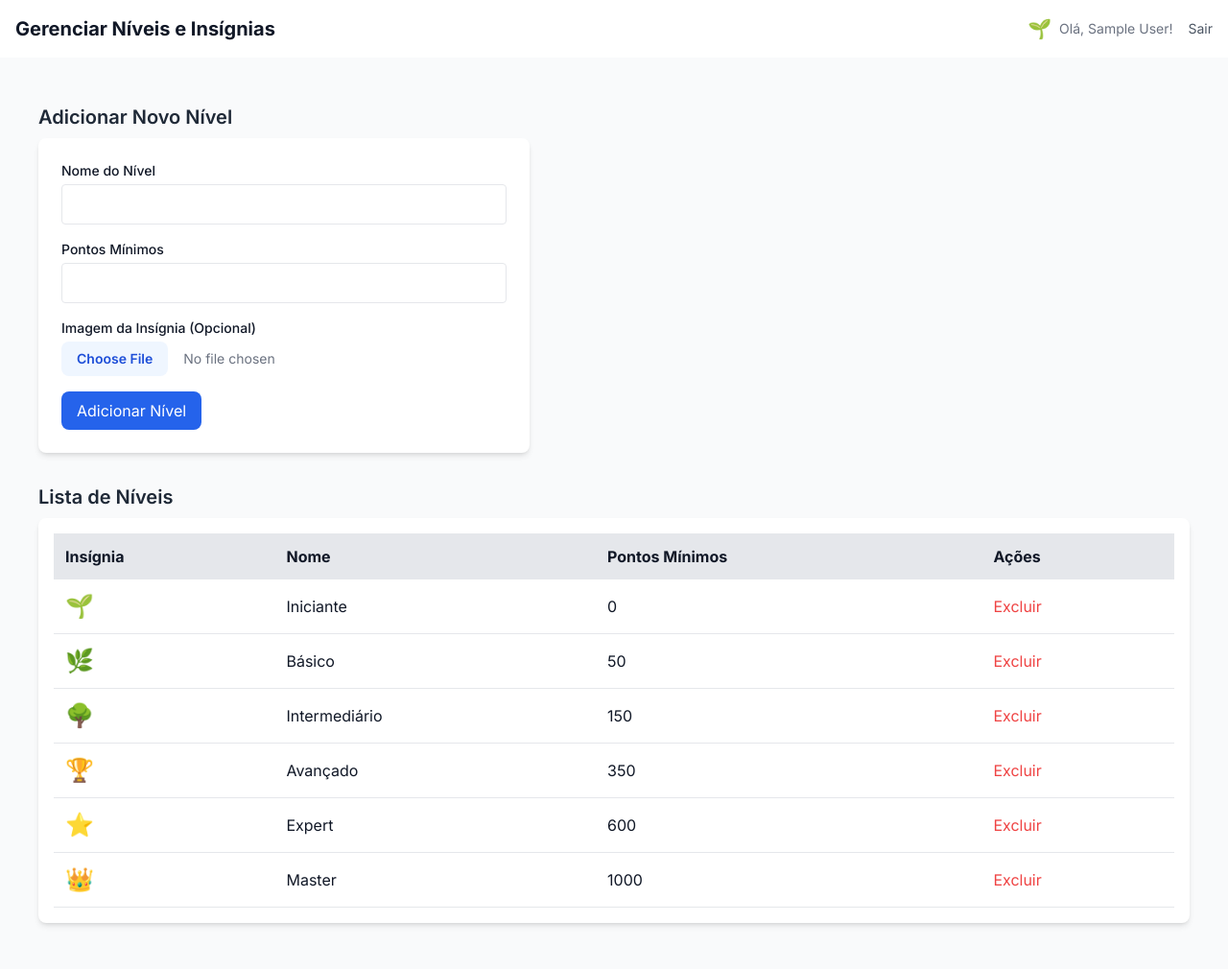
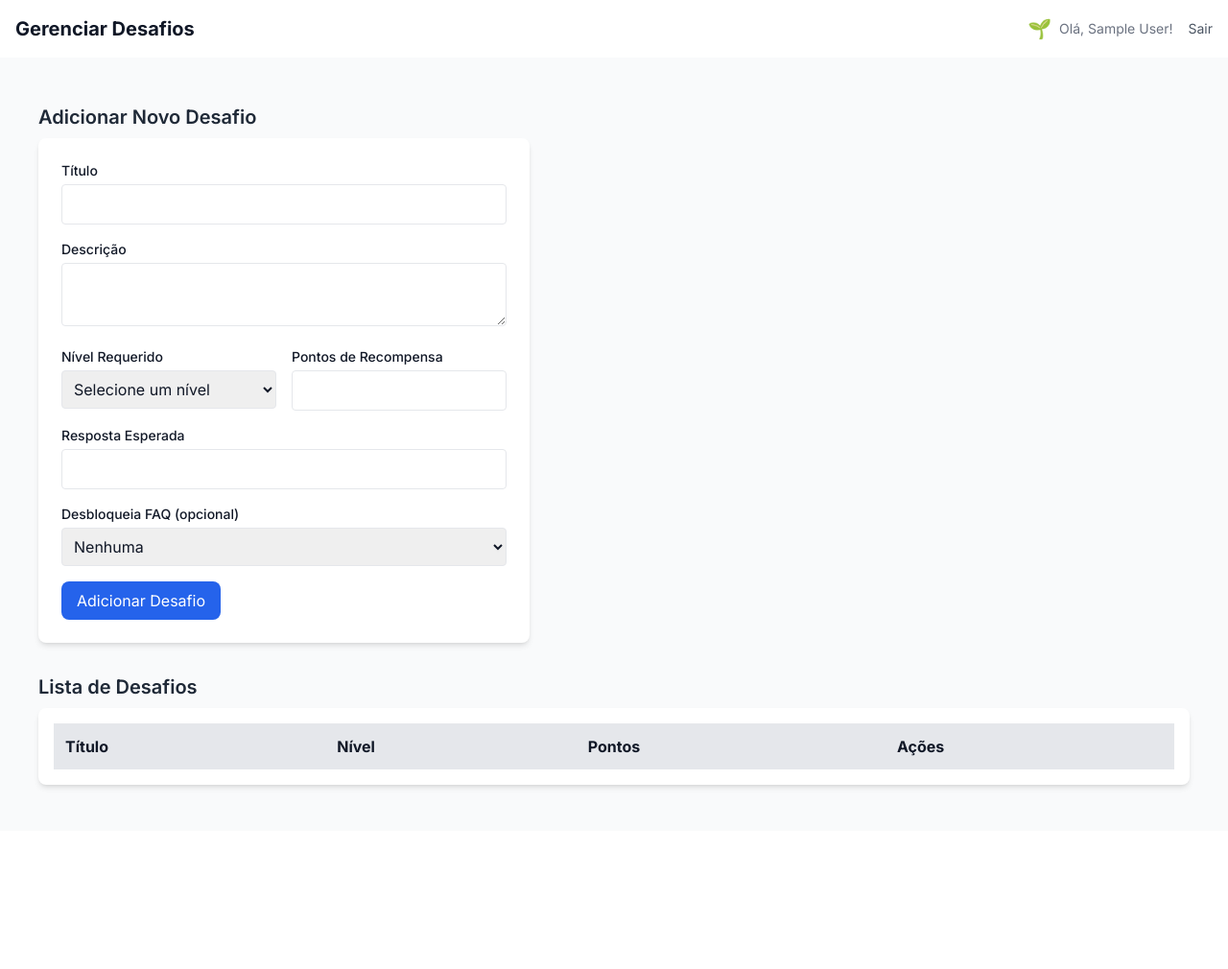
Before and after one commit to AlexandreCalmonJr/service_desk_chat_moderno, a Flask app: page /admin/levels in a window 1280 px wide. Shown: the whole page at 96% size. After the commit the page ends 823 px from the top, so only its background shows below. Run offline with Flask 3, Linux system fonts and the light colour scheme; a user stored in the database is signed in; tables that the repository leaves empty hold one stand-in row (values such as "Sample post"); lists and menus that the app fills with data are empty; some libraries are stand-ins or nearby versions.

Commit message:
ajuste faqs e adcionar levels e dashboard

```diff
--- a/app.py
+++ b/app.py
@@ -329,23 +329,36 @@ def find_faqs_by_keywords(message):
     matches.sort(key=lambda x: x[1], reverse=True)
     return [match[0] for match in matches]
 
+# Substitua a sua função find_faq_by_nlp por esta
 @cache.cached(timeout=600, key_prefix='faq_search')
 def find_faq_by_nlp(message):
-    """Usa o spaCy para extrair palavras-chave e encontrar FAQs relevantes."""
+    """Usa o spaCy para extrair palavras-chave e encontrar FAQs relevantes (versão melhorada)."""
     doc = nlp(message.lower())
-    keywords = {token.lemma_ for token in doc if not token.is_stop and not token.is_punct and token.pos_ in ['NOUN', 'PROPN', 'VERB']}
+    # CORREÇÃO: Lógica de extração de palavras-chave mais abrangente
+    keywords = {token.lemma_ for token in doc if not token.is_stop and not token.is_punct}
+
     if not keywords:
         return []
+
     faqs = FAQ.query.all()
     matches = []
+
     for faq in faqs:
-        question_doc = nlp(faq.question.lower())
-        answer_doc = nlp(faq.answer.lower())
-        faq_keywords = {token.lemma_ for token in question_doc if not token.is_stop and not token.is_punct}
-        faq_keywords.update({token.lemma_ for token in answer_doc if not token.is_stop and not token.is_punct})
+        # Combina a pergunta e a resposta para uma busca mais completa
+        faq_text = f"{faq.question.lower()} {faq.answer.lower()}"
+        faq_doc = nlp(faq_text)
+        faq_keywords = {token.lemma_ for token in faq_doc if not token.is_stop and not token.is_punct}
+
+        # Calcula a pontuação com base nas palavras-chave em comum
         score = len(keywords.intersection(faq_keywords))
+
         if score > 0:
             matches.append((faq, score))
+
+    if not matches:
+        return []
+
+    # Ordena os resultados pela melhor pontuação
     matches.sort(key=lambda x: x[1], reverse=True)
     return [match[0] for match in matches]
 
@@ -731,8 +744,8 @@ def list_challenges():
     locked_challenges = all_challenges_query.filter(RequiredLevel.min_points > user_min_points).all()
 
     return render_template('challenges.html',
-                           unlocked_challenges=unlocked_challenges,
-                           locked_challenges=locked_challenges)
+                            unlocked_challenges=unlocked_challenges,
+                            locked_challenges=locked_challenges)
 
 @app.route('/challenges/submit/<int:challenge_id>', methods=['POST'])
 @login_required
@@ -856,17 +869,6 @@ def admin_teams():
     all_teams = Team.query.all()
     return render_template('admin_teams.html', teams=all_teams)
 
-@app.route('/admin/faqs')
-@login_required
-def admin_faqs():
-    if not current_user.is_admin:
-        flash('Acesso negado.', 'error')
-        return redirect(url_for('index'))
-    # Supondo que admin_faq.html é a sua página de gestão de FAQs
-    categories = Category.query.all()
-    return render_template('admin_faq.html', categories=categories)
-
-
 @app.route('/admin/levels/delete/<int:level_id>', methods=['POST'])
 @login_required
 def admin_delete_level(level_id):
@@ -935,15 +937,64 @@ def admin_levels():
     levels = Level.query.order_by(Level.min_points).all()
     return render_template('admin_levels.html', levels=levels)
 
-@app.route('/admin/challenges')
+# Substitua a sua função admin_challenges por esta
+@app.route('/admin/challenges', methods=['GET', 'POST']) # Adicionado POST
 @login_required
 def admin_challenges():
     if not current_user.is_admin:
         flash('Acesso negado.', 'error')
         return redirect(url_for('index'))
 
+    # CORREÇÃO: Busca todos os níveis para passar para o template
+    all_levels = Level.query.order_by(Level.min_points).all()
+    all_faqs = FAQ.query.order_by(FAQ.question).all()
+
+    if request.method == 'POST':
+        title = request.form.get('title')
+        description = request.form.get('description')
+        level_required = request.form.get('level_required')
+        points_reward = request.form.get('points_reward')
+        expected_answer = request.form.get('expected_answer')
+        unlocks_faq_id = request.form.get('unlocks_faq_id')
+
+        if title and description and level_required and points_reward and expected_answer:
+            new_challenge = Challenge(
+                title=title,
+                description=description,
+                level_required=level_required,
+                points_reward=int(points_reward),
+                expected_answer=expected_answer
+                # A lógica para unlocks_faq_id precisa ser adicionada ao modelo se necessário
+            )
+            db.session.add(new_challenge)
+            db.session.commit()
+            flash('Desafio adicionado com sucesso!', 'success')
+            return redirect(url_for('admin_challenges'))
+        else:
+            flash('Todos os campos são obrigatórios.', 'error')
+
     all_challenges = Challenge.query.order_by(Challenge.level_required).all()
-    return render_template('admin_challenges.html', challenges=all_challenges)
+    # CORREÇÃO: Envia a variável 'levels' para o template
+    return render_template('admin_challenges.html', challenges=all_challenges, levels=all_levels, faqs=all_faqs)
+
+@app.route('/admin/challenges/delete/<int:challenge_id>', methods=['POST'])
+@login_required
+def admin_delete_challenge(challenge_id):
+    if not current_user.is_admin:
+        flash('Acesso negado.', 'error')
+        return redirect(url_for('index'))
+
+    challenge_to_delete = Challenge.query.get_or_404(challenge_id)
+
+    # Remove as conclusões de desafios dos utilizadores antes de o excluir
+    UserChallenge.query.filter_by(challenge_id=challenge_id).delete()
+
+    db.session.delete(challenge_to_delete)
+    db.session.commit()
+
+    flash(f'O desafio "{challenge_to_delete.title}" foi excluído com sucesso!', 'success')
+    return redirect(url_for('admin_challenges'))
+
 # Comando CLI para criar administrador
 @click.command(name='create-admin')
 @with_appcontext
--- a/templates/admin_levels.html
+++ b/templates/admin_levels.html
@@ -1,58 +1,74 @@
 {% extends "admin_base.html" %}
 
-{% block title %}Admin - Níveis - Service Desk{% endblock %}
+{% block title %}Admin - Desafios - Service Desk{% endblock %}
 
-{% block page_title %}Gerenciar Níveis e Insígnias{% endblock %}
+{% block page_title %}Gerenciar Desafios{% endblock %}
 
 {% block content %}
     <div class="mb-8">
-        <h2 class="text-xl font-semibold mb-2 text-gray-800 dark:text-gray-200">Adicionar Novo Nível</h2>
-        <form method="POST" enctype="multipart/form-data" class="max-w-lg bg-white dark:bg-gray-800 p-6 rounded-lg shadow-md">
+        <h2 class="text-xl font-semibold mb-2 text-gray-800 dark:text-gray-200">Adicionar Novo Desafio</h2>
+        <form method="POST" action="{{ url_for('admin_challenges') }}" class="max-w-lg bg-white dark:bg-gray-800 p-6 rounded-lg shadow-md">
             <div class="mb-4">
-                <label for="name" class="block text-sm font-medium">Nome do Nível</label>
-                <input type="text" id="name" name="name" class="w-full p-2 mt-1 border rounded dark:bg-gray-700 dark:border-gray-600" required>
+                <label for="title" class="block text-sm font-medium">Título</label>
+                <input type="text" id="title" name="title" class="w-full p-2 mt-1 border rounded dark:bg-gray-700 dark:border-gray-600" required>
             </div>
             <div class="mb-4">
-                <label for="min_points" class="block text-sm font-medium">Pontos Mínimos</label>
-                <input type="number" id="min_points" name="min_points" class="w-full p-2 mt-1 border rounded dark:bg-gray-700 dark:border-gray-600" required>
+                <label for="description" class="block text-sm font-medium">Descrição</label>
+                <textarea id="description" name="description" class="w-full p-2 mt-1 border rounded dark:bg-gray-700 dark:border-gray-600" required></textarea>
+            </div>
+            <div class="grid grid-cols-1 md:grid-cols-2 gap-4 mb-4">
+                <div>
+                    <label for="level_required" class="block text-sm font-medium">Nível Requerido</label>
+                    <select id="level_required" name="level_required" class="w-full p-2 mt-1 border rounded dark:bg-gray-700 dark:border-gray-600" required>
+                        <option value="" disabled selected>Selecione um nível</option>
+                        {% for level in levels %}
+                            <option value="{{ level.name }}">{{ level.name }}</option>
+                        {% endfor %}
+                    </select>
+                </div>
+                <div>
+                    <label for="points_reward" class="block text-sm font-medium">Pontos de Recompensa</label>
+                    <input type="number" id="points_reward" name="points_reward" class="w-full p-2 mt-1 border rounded dark:bg-gray-700 dark:border-gray-600" required>
+                </div>
             </div>
             <div class="mb-4">
-                <label for="insignia_image" class="block text-sm font-medium">Imagem da Insígnia (Opcional)</label>
-                <input type="file" id="insignia_image" name="insignia_image" class="w-full mt-1 text-sm text-gray-500 file:mr-4 file:py-2 file:px-4 file:rounded-lg file:border-0 file:text-sm file:font-semibold file:bg-blue-50 file:text-blue-700 hover:file:bg-blue-100 dark:file:bg-gray-700 dark:file:text-gray-300 dark:hover:file:bg-gray-600" accept="image/*">
+                <label for="expected_answer" class="block text-sm font-medium">Resposta Esperada</label>
+                <input type="text" id="expected_answer" name="expected_answer" class="w-full p-2 mt-1 border rounded dark:bg-gray-700 dark:border-gray-600" required>
             </div>
-            <button type="submit" class="bg-blue-600 text-white px-4 py-2 rounded-lg hover:bg-blue-700 transition">Adicionar Nível</button>
+            <div class="mb-4">
+                <label for="unlocks_faq_id" class="block text-sm font-medium">Desbloqueia FAQ (opcional)</label>
+                <select id="unlocks_faq_id" name="unlocks_faq_id" class="w-full p-2 mt-1 border rounded dark:bg-gray-700 dark:border-gray-600">
+                    <option value="">Nenhuma</option>
+                    {% for faq in faqs %}
+                        <option value="{{ faq.id }}">{{ faq.question }}</option>
+                    {% endfor %}
+                </select>
+            </div>
+            <button type="submit" class="bg-blue-600 text-white px-4 py-2 rounded-lg hover:bg-blue-700 transition">Adicionar Desafio</button>
         </form>
     </div>
 
     <div>
-        <h2 class="text-xl font-semibold mb-2 text-gray-800 dark:text-gray-200">Lista de Níveis</h2>
+        <h2 class="text-xl font-semibold mb-2 text-gray-800 dark:text-gray-200">Lista de Desafios</h2>
         <div class="bg-white dark:bg-gray-800 p-4 rounded-lg shadow-md">
             <div class="overflow-x-auto">
                 <table class="w-full">
                     <thead>
                         <tr class="bg-gray-200 dark:bg-gray-700">
-                            <th class="p-3 text-left">Insígnia</th>
-                            <th class="p-3 text-left">Nome</th>
-                            <th class="p-3 text-left">Pontos Mínimos</th>
+                            <th class="p-3 text-left">Título</th>
+                            <th class="p-3 text-left">Nível</th>
+                            <th class="p-3 text-left">Pontos</th>
                             <th class="p-3 text-left">Ações</th>
                         </tr>
                     </thead>
                     <tbody>
-                        {% for level in levels %}
+                        {% for challenge in challenges %}
                             <tr class="border-b dark:border-gray-600">
+                                <td class="p-3">{{ challenge.title }}</td>
+                                <td class="p-3">{{ challenge.level_required }}</td>
+                                <td class="p-3">{{ challenge.points_reward }}</td>
                                 <td class="p-3">
-                                    {% if level.insignia and 'cloudinary' in level.insignia %}
-                                        <img src="{{ level.insignia }}" alt="{{ level.name }}" class="w-10 h-10 rounded-full object-cover">
-                                    {% elif level.insignia %}
-                                        <span class="text-2xl">{{ level.insignia }}</span>
-                                    {% else %}
-                                        <span class="text-gray-400">Nenhuma</span>
-                                    {% endif %}
-                                </td>
-                                <td class="p-3">{{ level.name }}</td>
-                                <td class="p-3">{{ level.min_points }}</td>
-                                <td class="p-3">
-                                    <form method="POST" action="{{ url_for('admin_delete_level', level_id=level.id) }}" onsubmit="return confirm('Tem a certeza que quer excluir este nível?');">
+                                    <form method="POST" action="{{ url_for('admin_delete_challenge', challenge_id=challenge.id) }}" onsubmit="return confirm('Tem a certeza que quer excluir este desafio?');">
                                         <button type="submit" class="text-red-500 hover:underline">Excluir</button>
                                     </form>
                                 </td>
```
Also changed, not shown: templates/admin_dashboard.html (+10 -5 lines).
